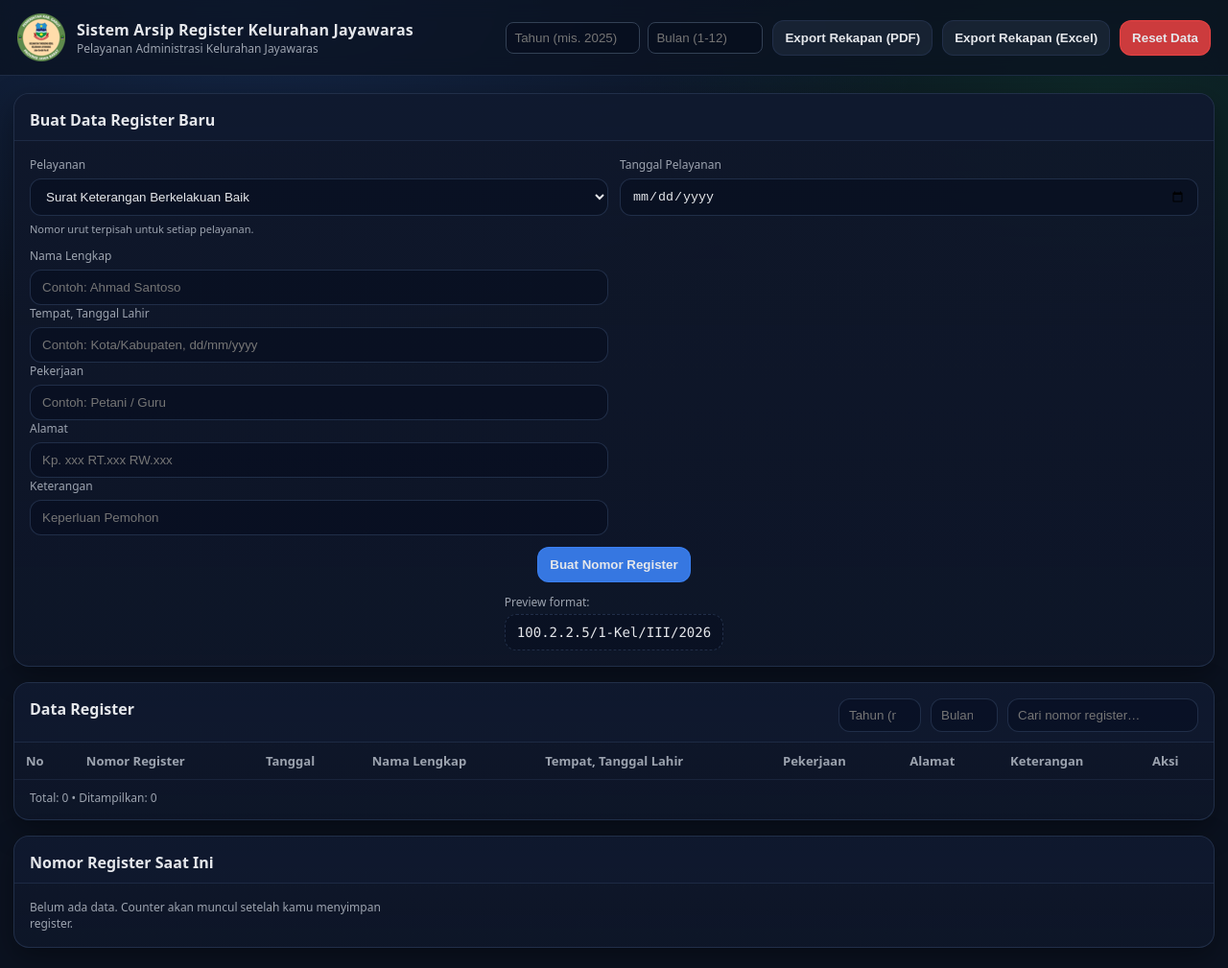
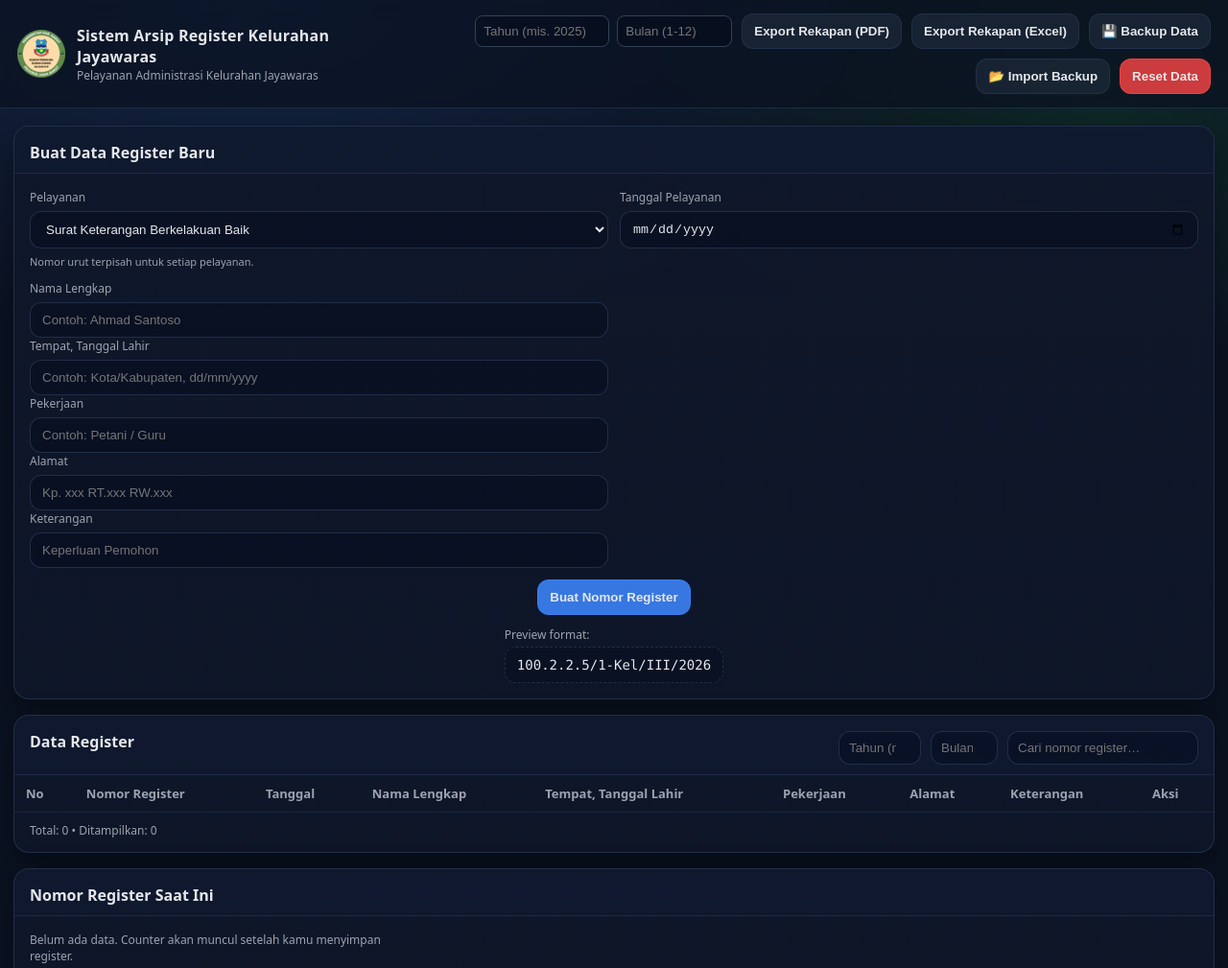
Before and after one commit to keljayawaras40/sar-jayawaras, a website: page index.html in a window 1280 px wide. Shown: the top 1009 px of the page at 96% size. Drawn offline with nearby package versions, Linux system fonts and the light colour scheme.

Commit message:
Update index.html

```diff
--- a/index.html
+++ b/index.html
@@ -30,6 +30,9 @@
         </div>
         <button id="btnExportPDF" class="btn secondary">Export Rekapan (PDF)</button>
         <button id="btnExportExcel" class="btn secondary">Export Rekapan (Excel)</button>
+        <button id="btnBackup" class="btn secondary">💾 Backup Data</button>
+        <button id="btnImport" class="btn secondary">📂 Import Backup</button>
+        <input id="fileImport" type="file" accept=".json" style="display: none" />
         <button id="btnReset" class="btn danger">Reset Data</button>
       </div>
     </header>
```
